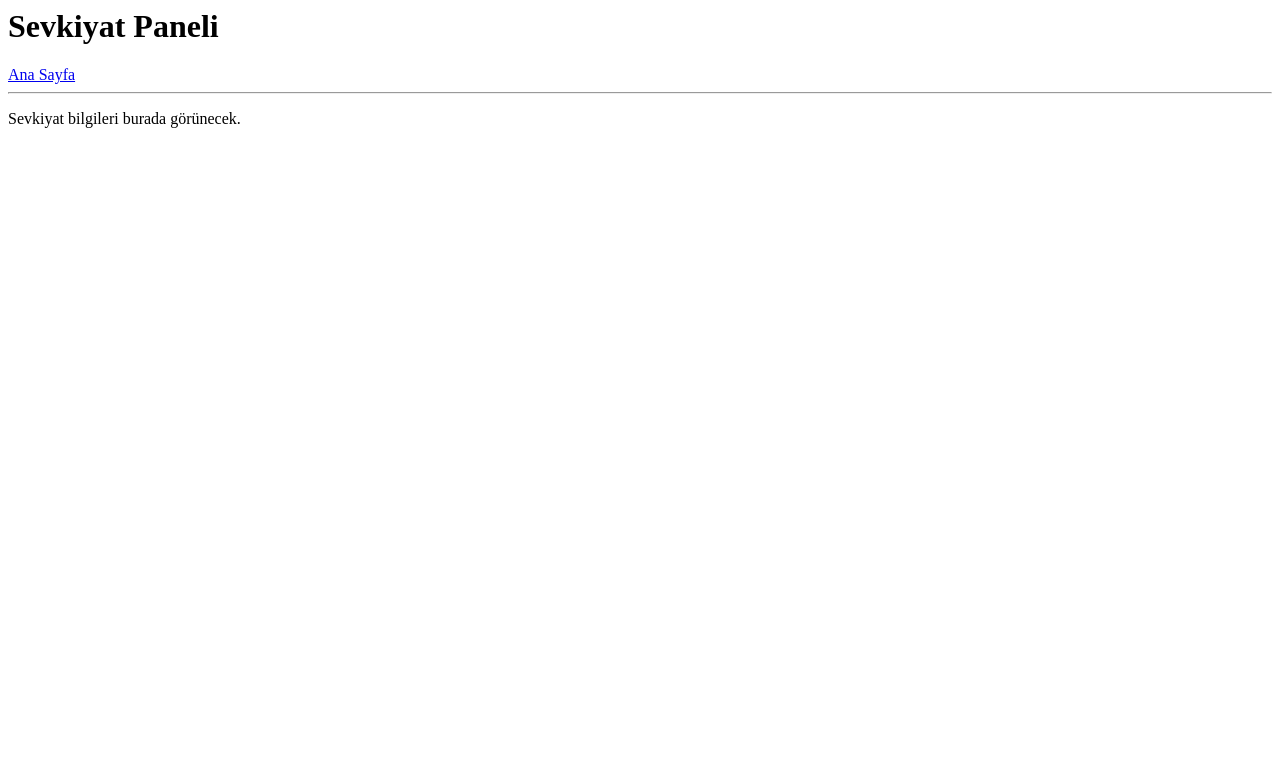
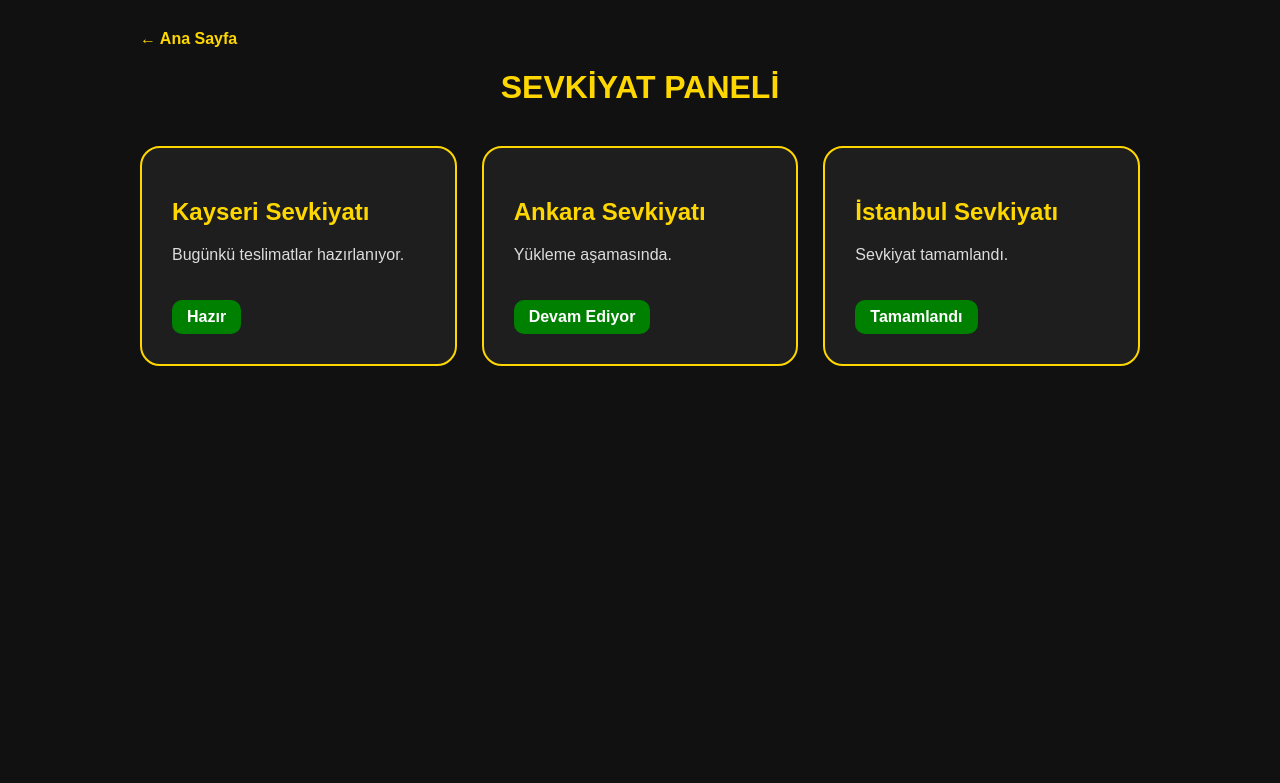
Before and after one commit to alicandvc38-netizen/vizyon-stok, a Flask app: page /sevkiyat in a window 1280 px wide. Shown: the top 783 px of the page. Run offline with Flask 3, Linux system fonts and the light colour scheme; the visitor is signed in with stand-in values (Sample User, id 1).

Commit message:
Update sevkiyat.html

```diff
--- a/templates/sevkiyat.html
+++ b/templates/sevkiyat.html
@@ -1,7 +1,102 @@
-<h1>Sevkiyat Paneli</h1>
+<!DOCTYPE html>
+<html lang="tr">
+<head>
+<meta charset="UTF-8">
+<title>Sevkiyat</title>
 
-<a href="/">Ana Sayfa</a>
+<style>
 
-<hr>
+body{
+    margin:0;
+    background:#111;
+    color:white;
+    font-family:Arial;
+    padding:30px;
+}
 
-<p>Sevkiyat bilgileri burada görünecek.</p>
+a{
+    color:gold;
+    text-decoration:none;
+    font-weight:bold;
+}
+
+h1{
+    text-align:center;
+    color:gold;
+    margin-bottom:40px;
+}
+
+.container{
+    max-width:1000px;
+    margin:auto;
+}
+
+.cards{
+    display:grid;
+    grid-template-columns:repeat(auto-fit,minmax(250px,1fr));
+    gap:25px;
+}
+
+.kart{
+    background:#1e1e1e;
+    border:2px solid gold;
+    border-radius:20px;
+    padding:30px;
+}
+
+.kart h2{
+    color:gold;
+}
+
+.kart p{
+    margin-top:15px;
+    color:#ddd;
+}
+
+.durum{
+    margin-top:20px;
+    display:inline-block;
+    background:green;
+    padding:8px 15px;
+    border-radius:10px;
+    font-weight:bold;
+}
+
+</style>
+
+</head>
+
+<body>
+
+<div class="container">
+
+<a href="/">← Ana Sayfa</a>
+
+<h1>SEVKİYAT PANELİ</h1>
+
+<div class="cards">
+
+<div class="kart">
+<h2>Kayseri Sevkiyatı</h2>
+<p>Bugünkü teslimatlar hazırlanıyor.</p>
+<span class="durum">Hazır</span>
+</div>
+
+<div class="kart">
+<h2>Ankara Sevkiyatı</h2>
+<p>Yükleme aşamasında.</p>
+<span class="durum">Devam Ediyor</span>
+</div>
+
+<div class="kart">
+<h2>İstanbul Sevkiyatı</h2>
+<p>Sevkiyat tamamlandı.</p>
+<span class="durum">Tamamlandı</span>
+</div>
+
+</div>
+
+</div>
+
+</body>
+</html>
```
